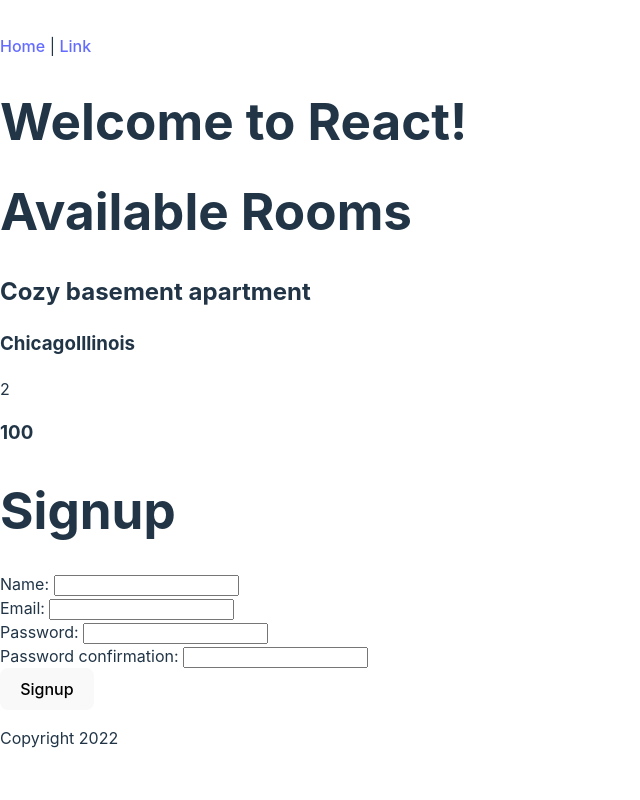
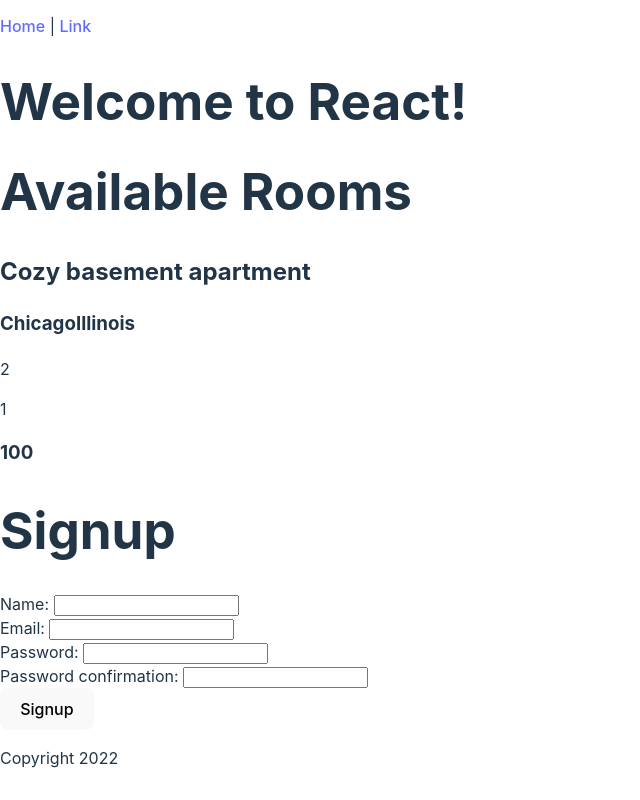
Before and after one commit to BenSShin/air-bnb-frontend, a React (Vite) app: page / in a window 1280 px wide. Shown: the whole page, without its empty margins (0-640 px from the left). Built offline with nearby package versions, Linux system fonts and the light colour scheme.

Commit message:
adds total_bathrooms

```diff
--- a/src/RoomsIndex.jsx
+++ b/src/RoomsIndex.jsx
@@ -7,6 +7,7 @@ export function RoomsIndex(props) {
           <h2>{room.description}</h2>
           <h3>{[room.city, room.state]}</h3>
           <p>{room.total_bedrooms}</p>
+          <p>{room.total_bathrooms}</p>
           <h3>{room.price}</h3>
         </div>
       ))}
```
